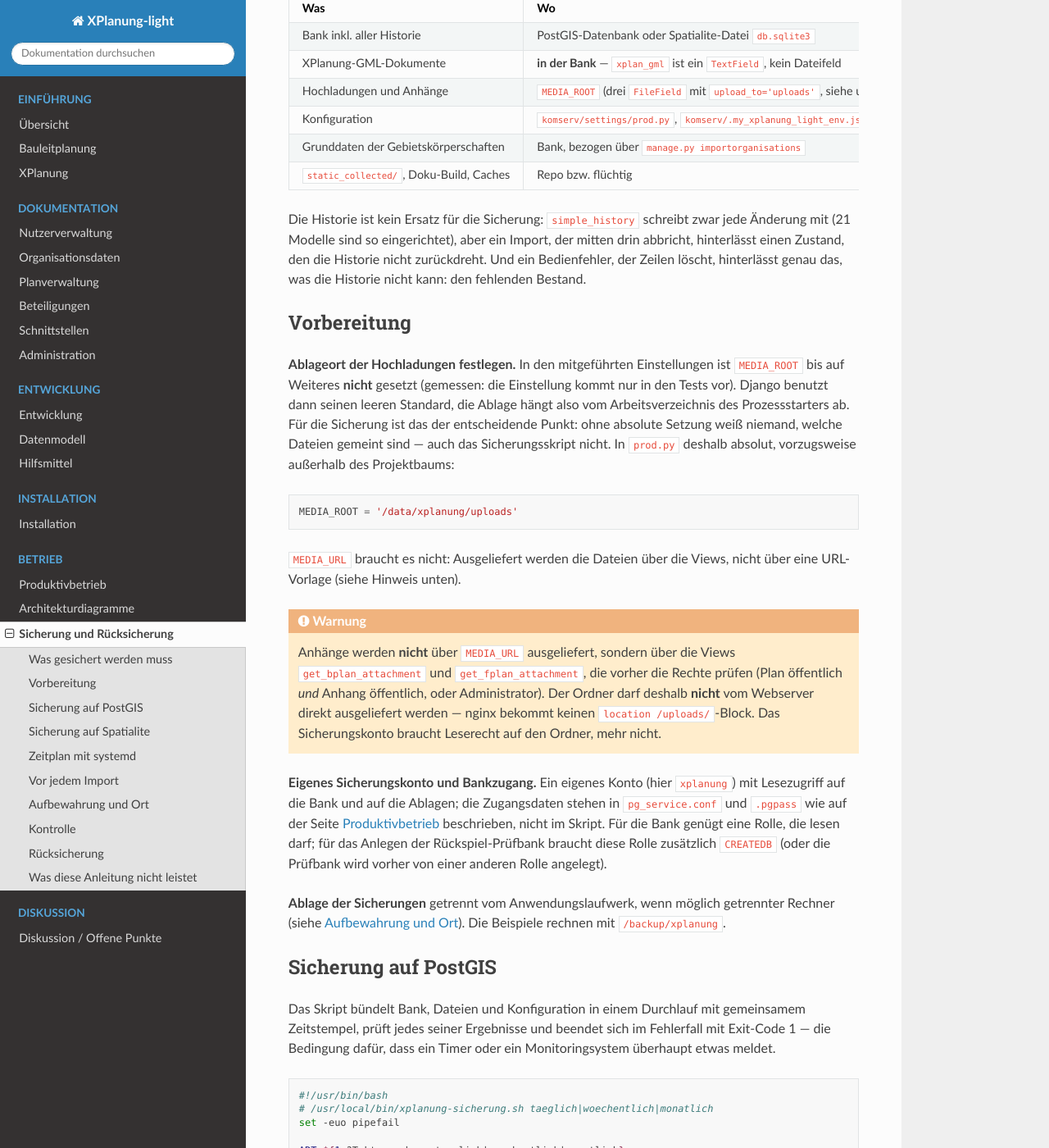
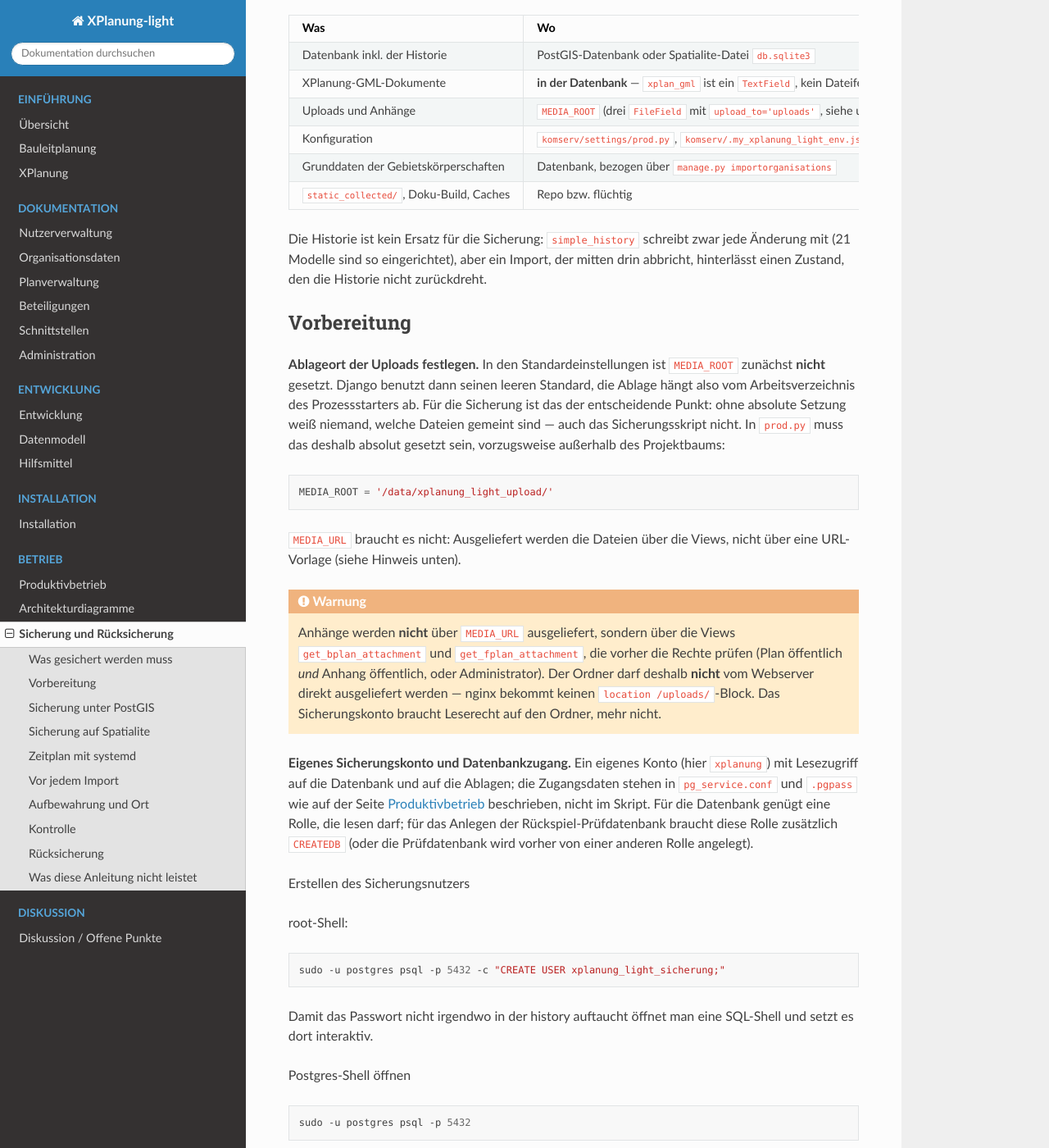
Before and after one commit to mrmap-community/xplanung_light, a Sphinx documentation site: the page built from docs/source/operation/sicherung.rst, in a window 1280 px wide and 1400 px high, scrolled down 630 px. Shown: the whole window at 82% size. Built offline with Sphinx 7.4.7 and the Read the Docs theme 3.1.0, drawn with Linux system fonts in a browser that asks for light colours; some of the changed text lies outside the part shown.

Commit message:
Kleine Anpassungen

```diff
--- a/docs/source/operation/architektur.rst
+++ b/docs/source/operation/architektur.rst
@@ -2,8 +2,8 @@ Architekturdiagramme
 ====================
 
 Diese Seite zeigt den Produktivbetrieb, so wie er im :doc:`produktivbetrieb`
-ausgeliefert wird: PostGIS und Gunicorn unter systemd hinter nginx mit bei Bedarf mit
-ModSecurity. Alle Diagramme sind aus dem Stand des Repos abgeleitet — die
+ausgeliefert wird: PostGIS und Gunicorn unter systemd hinter nginx - bei Bedarf mit
+ModSecurity. Alle Diagramme sind aus dem Stand des Repos abgeleitet - die
 Tafel unten nennt zu jedem Element die Stelle im Code. Die Diagramme selbst
 liegen im Quellcode vor und werden von ``sphinxcontrib-mermaid`` gebaut (siehe
 ``docs/requirements.txt``), bleiben damit reviewbar und ändern sich mit dem
--- a/docs/source/operation/sicherung.rst
+++ b/docs/source/operation/sicherung.rst
@@ -1,11 +1,11 @@
 Sicherung und Rücksicherung
 ===========================
 
-Die Anwendung kennt zwei Zustände, die zusammen gehören: die **Bank** (Plandaten, Beteiligungen,
+Die Anwendung kennt zwei zu sichernde Ressourcen, die zusammen gehören: Die **Datenbank** (Plandaten, Beteiligungen,
 Beiträge, Nutzerverwaltung, Historie und die XPlanung-GML-Dokumente selbst) und die
-**Dateien** auf der Festplatte (Hochladungen und Anhänge). Beides wird **hintereinander und mit
-demselben Zeitstempel** gesichert — eine Bank ohne ihre Dateien ergibt Pläne, deren Anhänge ins
-Leere zeigen, und der Plan bleibt dabei sichtbar und „in Ordnung".
+**Dateien** auf der Festplatte (Uploads und Anhänge). Beides sollte **hintereinander und mit
+demselben Zeitstempel** gesichert werden - eine Datenbank ohne die Dateien führt zu Plänen, deren Anhänge ins
+Leere zeigen, das Planobjekt selbst ist dabei sichtbar und „in Ordnung".
 
 .. contents::
    :local:
@@ -21,44 +21,43 @@ Was gesichert werden muss
    * - Was
      - Wo
      - Sicherung
-   * - Bank inkl. aller Historie
+   * - Datenbank inkl. der Historie
      - PostGIS-Datenbank oder Spatialite-Datei ``db.sqlite3``
-     - täglich **und** vor jedem Import
+     - täglich **und** vor jeder Rücksicherung
    * - XPlanung-GML-Dokumente
-     - **in der Bank** — ``xplan_gml`` ist ein ``TextField``, kein Dateifeld
-     - mit der Bank, kein eigener Schritt
-   * - Hochladungen und Anhänge
+     - **in der Datenbank** — ``xplan_gml`` ist ein ``TextField``, kein Dateifeld
+     - mit der Datenbank, kein eigener Schritt
+   * - Uploads und Anhänge
      - ``MEDIA_ROOT`` (drei ``FileField`` mit ``upload_to='uploads'``, siehe unten)
      - täglich
    * - Konfiguration
      - ``komserv/settings/prod.py``, ``komserv/.my_xplanung_light_env.json``,
        ``pg_service.conf``, ``.pgpass``, ``mapserver.conf``
-     - täglich, **verschlüsselt** — hier stehen Geheimnisse drin
+     - täglich, **verschlüsselt** — hier stehen Credentials drin
    * - Grunddaten der Gebietskörperschaften
-     - Bank, bezogen über ``manage.py importorganisations``
-     - nicht nötig (neu beziehbar, 15–30 Minuten und Netzabhängigkeit)
+     - Datenbank, bezogen über ``manage.py importorganisations``
+     - nicht nötig (neu beziehbar, 15-30 Minuten und Netzabhängigkeit)
    * - ``static_collected/``, Doku-Build, Caches
      - Repo bzw. flüchtig
      - nein, neu erstellbar
 
 Die Historie ist kein Ersatz für die Sicherung: ``simple_history`` schreibt zwar jede Änderung
 mit (21 Modelle sind so eingerichtet), aber ein Import, der mitten drin abbricht, hinterlässt
-einen Zustand, den die Historie nicht zurückdreht. Und ein Bedienfehler, der Zeilen löscht,
-hinterlässt genau das, was die Historie nicht kann: den fehlenden Bestand.
+einen Zustand, den die Historie nicht zurückdreht.
 
 Vorbereitung
 ------------
 
-**Ablageort der Hochladungen festlegen.** In den mitgeführten Einstellungen ist ``MEDIA_ROOT``
-bis auf Weiteres **nicht** gesetzt (gemessen: die Einstellung kommt nur in den Tests vor).
+**Ablageort der Uploads festlegen.** In den Standardeinstellungen ist ``MEDIA_ROOT``
+zunächst **nicht** gesetzt.
 Django benutzt dann seinen leeren Standard, die Ablage hängt also vom Arbeitsverzeichnis des
 Prozessstarters ab. Für die Sicherung ist das der entscheidende Punkt: ohne absolute Setzung
 weiß niemand, welche Dateien gemeint sind — auch das Sicherungsskript nicht. In ``prod.py``
-deshalb absolut, vorzugsweise außerhalb des Projektbaums:
+muss das deshalb absolut gesetzt sein, vorzugsweise außerhalb des Projektbaums:
 
 .. code-block:: python
 
-   MEDIA_ROOT = '/data/xplanung/uploads'
+   MEDIA_ROOT = '/data/xplanung_light_upload/'
 
 ``MEDIA_URL`` braucht es nicht: Ausgeliefert werden die Dateien über die Views, nicht über
 eine URL-Vorlage (siehe Hinweis unten).
@@ -71,70 +70,152 @@ eine URL-Vorlage (siehe Hinweis unten).
    **nicht** vom Webserver direkt ausgeliefert werden — nginx bekommt keinen ``location
    /uploads/``-Block. Das Sicherungskonto braucht Leserecht auf den Ordner, mehr nicht.
 
-**Eigenes Sicherungskonto und Bankzugang.** Ein eigenes Konto (hier ``xplanung``) mit Lesezugriff
-auf die Bank und auf die Ablagen; die Zugangsdaten stehen in ``pg_service.conf`` und ``.pgpass``
-wie auf der Seite :doc:`produktivbetrieb` beschrieben, nicht im Skript. Für die Bank genügt eine
-Rolle, die lesen darf; für das Anlegen der Rückspiel-Prüfbank braucht diese Rolle zusätzlich
-``CREATEDB`` (oder die Prüfbank wird vorher von einer anderen Rolle angelegt).
+**Eigenes Sicherungskonto und Datenbankzugang.** Ein eigenes Konto (hier ``xplanung``) mit Lesezugriff
+auf die Datenbank und auf die Ablagen; die Zugangsdaten stehen in ``pg_service.conf`` und ``.pgpass``
+wie auf der Seite :doc:`produktivbetrieb` beschrieben, nicht im Skript. Für die Datenbank genügt eine
+Rolle, die lesen darf; für das Anlegen der Rückspiel-Prüfdatenbank braucht diese Rolle zusätzlich
+``CREATEDB`` (oder die Prüfdatenbank wird vorher von einer anderen Rolle angelegt).
 
-**Ablage der Sicherungen** getrennt vom Anwendungslaufwerk, wenn möglich getrennter Rechner
-(siehe `Aufbewahrung und Ort`_). Die Beispiele rechnen mit ``/backup/xplanung``.
+Erstellen des Sicherungsnutzers
 
-Sicherung auf PostGIS
----------------------
+root-Shell:
 
-Das Skript bündelt Bank, Dateien und Konfiguration in einem Durchlauf mit gemeinsamem
-Zeitstempel, prüft jedes seiner Ergebnisse und beendet sich im Fehlerfall mit Exit-Code 1 —
-die Bedingung dafür, dass ein Timer oder ein Monitoringsystem überhaupt etwas meldet.
+.. code-block:: shell
+
+   sudo -u postgres psql -p 5432 -c "CREATE USER xplanung_light_sicherung;"
+
+Damit das Passwort nicht irgendwo in der history auftaucht öffnet man eine SQL-Shell und setzt es dort interaktiv.
+
+Postgres-Shell öffnen
+
+.. code-block:: shell
+
+   sudo -u postgres psql -p 5432
+
+Passwort setzen und shell verlassen
+
+.. code-block:: shell
+
+   password xplanung_light_sicherung
+   # ... eingeben - und notieren ;-)
+   exit
+
+Setzen der Lese-Berechtigungen
+
+.. code-block:: shell
+
+   sudo -u postgres psql -p 5432 -c "GRANT pg_read_all_data TO xplanung_light_sicherung;"
+
+.. code-block:: ini
+
+   # ...
+   # TYPE  DATABASE        USER            ADDRESS                 METHOD
+
+   # "local" is for Unix domain socket connections only
+   # ...
+   # IPv4 local connections:
+   # ...
+   host    xplanung_light  xplanung_light_sicherung       127.0.0.1/32            scram-sha-256
+   # ...
+   # IPv6 local connections:
+   # ...
+   host    xplanung_light  xplanung_light_sicherung       ::1/128                 scram-sha-256
+   # ...
+
+Datenbank neustarten
+
+.. code-block:: shell
+
+   /etc/init.d/postgresql restart
+
+Um bei der Sicherung den reinen Leseaccount verwenden zu können, müssen wir die pg_service.conf und .pgpass um diese Einträge **erweitern**.
+
+.. code-block:: ini
+
+   ...
+   [xplanung_light_sicherung]
+   host=127.0.0.1
+   port=5432
+   dbname=xplanung_light
+   user=xplanung_light_sicherung
+   passfile=/data/xplanung_light_config/.pgpass
+
+Datei mit dem Passwortinformationen für die Postgres-DB: /data/xplanung_light_config/.pgpass
+
+.. code-block:: ini
+
+   ...
+   127.0.0.1:5432:xplanung_light:xplanung_light_sicherung:{db-passwort-fuer-sicherungsuser}
+
+
+
+**Ablage der Sicherungen** optimalerweise getrennt vom Anwendungslaufwerk, wenn möglich getrennter Rechner
+(siehe `Aufbewahrung und Ort`_). Die Beispiele rechnen aber mit ``/data/xplanung_light_backup``.
+
+Sicherung unter PostGIS
+-----------------------
+
+Das Skript bündelt die Sicherung von Datenbank, Dateien und Konfiguration in einem Durchlauf mit gemeinsamem
+Zeitstempel, prüft jedes seiner Ergebnisse und beendet sich im Fehlerfall mit Exit-Code 1 -
+die Voraussetzung dafür, dass ein Timer oder ein Monitoringsystem überhaupt etwas meldet.
+
+Wir brauchen aber zusätzlich zstd auf dem OPS
+
+.. code-block:: shell
+
+   apt install zstd
+   mkdir /data/xplanung_light_backup
+   chown -R xplanung_light /data/xplanung_light_backup/
 
 .. code-block:: shell
 
    #!/usr/bin/bash
-   # /usr/local/bin/xplanung-sicherung.sh taeglich|woechentlich|monatlich
-   set -euo pipefail
+   # /usr/local/bin/xplanung-light-sicherung.sh taeglich|woechentlich|monatlich
+   #set -euo pipefail
 
    ART=${1:?Takt angeben: taeglich|woechentlich|monatlich}
-   ZIEL=/backup/xplanung/$ART
-   ZIT=$(date -u +%Y-%m-%dT%H%M%SZ)
-   DBNAME=xplan_prod
-   export PGSERVICE=xplanung_dump      # siehe pg_service.conf, kein Passwort im Skript
-   MEDIA=/data/xplanung/uploads
-   APP=/data/xplanung_light
+   ZIEL=/data/xplanung_light_backup/$ART
+   ZEIT=$(date -u +%Y-%m-%dT%H%M%SZ)
+   DBNAME=xplanung_light
+   export PGSERVICEFILE=/data/xplanung_light_config/pg_service.conf      # siehe pg_service.conf, kein Passwort im Skript
+   export PGSERVICE=xplanung_light_sicherung
+   MEDIA=/data/xplanung_light_upload
+   APP=/data/xplanung_light/
    mkdir -p "$ZIEL"
    umask 077
 
-   # 1) Bank. Kompression im Rohr: -Z0 hält pg_dump unkomprimiert, zstd ist schneller
+   # 1) Datenbank. Kompression in der pipe: -Z0 hält pg_dump unkomprimiert, zstd ist schneller
    #    und kleiner als die pg_dump-eigene Kompression.
-   pg_dump -d "$DBNAME" -Fc -Z0 --no-owner | zstd -12 -T0 > "$ZIEL/db-$ZIT.dump"
-
+   pg_dump -d "$DBNAME" -Fc -Z0 --no-owner | zstd -12 -T0 > "$ZIEL/db-$ZEIT.dump"
+   echo "Datenbank Dump erzeugt"
    # Wächter: ein abgebrochener pg_dump schreibt eine Datei mit plausibler Größe
    # und halbem Inhalt. Eine Größenprüfung allein sieht das nicht.
-   zstd -d -c "$ZIEL/db-$ZIT.dump" | pg_restore --list > /dev/null
-
+   zstd -d -c "$ZIEL/db-$ZEIT.dump" | pg_restore --list > /dev/null
+   echo "Test des Dumps"
    # 2) Rollen und Passwörter sind im pg_dump NICHT enthalten — separat.
-   pg_dumpall --roles-only | zstd -12 > "$ZIEL/rollen-$ZIT.dump.zst"
+   #pg_dumpall --roles-only | zstd -12 > "$ZIEL/rollen-$ZEIT.dump.zst"
 
    # 3) Dateien. --anchored hindert das Paketieren an Auswegen über Symlinks.
    tar --create --anchored --directory="$(dirname "$MEDIA")" "$(basename "$MEDIA")" \
-       | zstd -12 -T0 > "$ZIEL/uploads-$ZIT.tar.zst"
-
+      | zstd -12 -T0 > "$ZIEL/uploads-$ZEIT.tar.zst"
+   echo "Uploads gesichert"
    # 4) Konfiguration — nur für den Notfallort, deshalb verschlüsselt.
-   tar -C "$APP" komserv/settings/prod.py komserv/.my_xplanung_light_env.json \
-       | zstd -12 | age -r "$ALTERS_SCHLUESSEL" -o "$ZIEL/config-$ZIT.tar.zst.age"
-
+   #tar -C "$APP" komserv/settings/prod.py komserv/.my_xplanung_light_env.json \
+   #    | zstd -12 | age -r "$ALTERS_SCHLUESSEL" -o "$ZIEL/config-$ZEIT.tar.zst.age"
+   #echo "Konfiguration gesichert"
    # 5) Prüfsummen und Stand der Anwendung ins Sicherungsprotokoll
-   ( cd "$ZIEL" && sha256sum ./*-"$ZIT".* >| "pruefsummen-$ZIT.sha256" )
-   "$APP/.venv/bin/python" "$APP/manage.py" versionsstand > "$ZIEL/stand-$ZIT.txt" 2>&1 || true
-
+   ( cd "$ZIEL" && sha256sum ./*-"$ZEIT".* >| "pruefsummen-$ZEIT.sha256" )
+   xplanung-light-manage versionsstand > "$ZIEL/stand-$ZEIT.txt" 2>&1 || true
+   echo "Sicherungsprotokoll geschrieben"
    # 6) Aufbewahrung: 7 Nächte, 5 Wochen, 12 Monate
    case "$ART" in
-       taeglich)     TAGE=7   ;;
-       woechentlich) TAGE=35  ;;
-       monatlich)    TAGE=365 ;;
+      taeglich)     TAGE=7   ;;
+      woechentlich) TAGE=35  ;;
+      monatlich)    TAGE=365 ;;
    esac
    find "$ZIEL" -maxdepth 1 -type f -mtime +"$TAGE" -delete
 
-   echo "Sicherung $ART $ZIT fertig"
+   echo "Sicherung $ART $ZEIT fertig"
 
 .. note::
 
@@ -147,15 +228,15 @@ die Bedingung dafür, dass ein Timer oder ein Monitoringsystem überhaupt etwas
 Sicherung auf Spatialite
 ------------------------
 
-Ein ``cp`` auf eine offene Bank ist **kein** Sicherungsexemplar: Die Bibliothek schreibt an der
+Ein ``cp`` auf eine offene Datenbank ist **keine** Sicherung: Die Bibliothek schreibt an der
 Datei und an ihren Begleitdateien (``-journal`` bzw. ``-wal``), die Kopie kann mitten in einer
-Transaktion entstehen und beim Zurückspielen unbrauchbar sein.
+Transaktion entstehen und wird beim Zurückspielen unbrauchbar sein.
 
 .. code-block:: shell
 
-   ZIEL=/backup/xplanung/taeglich
-   ZIT=$(date -u +%Y-%m-%dT%H%M%SZ)
-   sqlite3 /data/xplanung_light/db.sqlite3 ".backup $ZIEL/db-$ZIT.sqlite"
+   ZIEL=/data/xplanung_light_backup/taeglich
+   ZEIT=$(date -u +%Y-%m-%dT%H%M%SZ)
+   sqlite3 /data/xplanung_light/db.sqlite3 ".backup $ZIEL/db-$ZEIT.sqlite"
    zstd -12 "$ZIEL/db-$ZIT.sqlite"
 
    # danach wie bei PostGIS: uploads, Konfiguration, Prüfsummen
@@ -176,7 +257,7 @@ Vor dem Zurückspielen prüft ein ``quick_check`` die Kopie:
 
       .venv/bin/python manage.py repariere_spatiale_indizes --pruefen
 
-   Der räumliche Index einer Spatialite-Bank fällt bei einem Tabellen-Neubau unbemerkt auf
+   Der räumliche Index einer Spatialite-DB fällt bei einem Tabellen-Neubau unbemerkt auf
    „deaktiviert" zurück. Ein *leerer, aber als aktiv gemerkter* Index liefert **leere Karten
    ohne jede Fehlermeldung** — die Anwendung merkt es nicht, die Nutzerinnen und Nutzer aber.
    Ein Backup, das einen toten Index zurückbringt, ist eine Sicherung, die vorgibt, funktioniert
@@ -190,13 +271,13 @@ Exit-Code und Alarmierung an einer Stelle sind.
 
 .. code-block:: ini
 
-   # /etc/systemd/system/xplanung-sicherung.service
+   # /etc/systemd/system/xplanung-light-sicherung.service
    [Unit]
    Description=Sicherung xplanung_light
    [Service]
    Type=oneshot
-   ExecStart=/usr/local/bin/xplanung-sicherung.sh taeglich
-   User=xplanung
+   ExecStart=/usr/local/bin/xplanung-light-sicherung.sh taeglich
+   User=xplanung_light
    Nice=10
    IOSchedulingClass=idle
    [Install]
@@ -204,9 +285,9 @@ Exit-Code und Alarmierung an einer Stelle sind.
 
 .. code-block:: ini
 
-   # /etc/systemd/system/xplanung-sicherung.timer
+   # /etc/systemd/system/xplanung-light-sicherung.timer
    [Unit]
-   Description=Naechentliche Sicherung xplanung_light
+   Description=Naechtliche Sicherung xplanung_light
    [Timer]
    OnCalendar=*-*-* 02:30:00
    Persistent=true
@@ -217,11 +298,11 @@ Exit-Code und Alarmierung an einer Stelle sind.
 .. code-block:: shell
 
    sudo systemctl daemon-reload
-   sudo systemctl enable --now xplanung-sicherung.timer
-   systemctl list-timers xplanung-sicherung.timer
-   journalctl -u xplanung-sicherung.service -n 40
+   sudo systemctl enable --now xplanung-light-sicherung.timer
+   systemctl list-timers xplanung-light-sicherung.timer
+   journalctl -u xplanung-light-sicherung.service -n 40
    # einmal sofort und ohne den Timer zu verstellen:
-   sudo systemd-run --unit=sicherung-manuell /usr/local/bin/xplanung-sicherung.sh taeglich
+   sudo systemd-run --unit=sicherung-manuell /usr/local/bin/xplanung-light-sicherung.sh taeglich
 
 ``Persistent=true`` holt eine ausgefallene Nacht nach, ``RandomizedDelaySec`` verhindert, dass
 mehrere Installationen auf einem Rechner zur selben Minute loslegen. Die Wochen- und
@@ -238,19 +319,19 @@ Namen sagt, was danach passiert ist:
 .. code-block:: shell
 
    sudo systemd-run --unit=sicherung-vor-import \
-        /usr/local/bin/xplanung-sicherung.sh taeglich
-   mkdir -p /backup/xplanung/vor-import
-   mv "$(ls -t /backup/xplanung/taeglich/db-*.dump | head -1)" \
-      "/backup/xplanung/vor-import/vor-import-$(date +%F)-$KOMMUNE.dump"
+        /usr/local/bin/xplanung-light-sicherung.sh taeglich
+   mkdir -p /data/xplanung_light_backup/vor-import
+   mv "$(ls -t /data/xplanung_light_backup/taeglich/db-*.dump | head -1)" \
+      "/data/xplanung_light_backup/vor-import/vor-import-$(date +%F)-$KOMMUNE.dump"
 
 Der Grund ist der Import selbst: Er schreibt Pläne, Geometrien, Beteiligungen und Historie in
 einem Zug, und ein Abbruch hinterlässt einen teils gefüllten Bestand. Ein Import, der wegen
-einer Abweisung mitten in der Datei abbricht, ist kein theoretischer Fall.
+einer Abweisung mitten in der Datei abbricht, kann **immer** vorkommen.
 
 .. tip::
 
    Nach dem Import die zwei Fragen, die den Bestand bestätigen — bevor die nächste Nachtsicherung
-   diesen Zustand für den guten befindet:
+   diesen Zustand für gut befindet:
 
    .. code-block:: sql
 
@@ -267,14 +348,14 @@ Aufbewahrung und Ort
 * **Takt:** täglich (nachts), wöchentlich, monatlich — plus benannt vor jedem Import.
 * **Aufbewahrung:** 7 Nächte, 5 Wochen, 12 Monate.
 * **Eine Fassung im Monat zusätzlich offline** (Band, USB-Scheibe im Schrank, zweites
-  Rechenzentrum): eine Bank, in die geschrieben werden kann, ist keine Sicherung gegen
+  Rechenzentrum): eine DB, in die geschrieben werden kann, ist keine Sicherung gegen
   Verschlüsselung.
 * **3-2-1:** drei Exemplare auf zwei Medien, eines außer Haus. Für Dateien und Dumps passt
   `restic`_, das dedupliziert, verschlüsselt und auf ein SFTP-Ziel schreibt — die
   ``pg_dump``-Ausgaben wandern in dasselbe Lager. ``pg_dump`` sichert die Richtigkeit,
   ``restic`` Transport, Aufbewahrung und Verschlüsselung.
-* **Größe:** grob ein Zehntel bis Zwanzigstel der Bank, sobald ``zstd -12`` darüberläuft. Die
-  XPlanung-GML-Dokumente sind der Hauptanteil der Bank und komprimieren sehr gut.
+* **Größe:** grob ein Zehntel bis Zwanzigstel der DB, sobald ``zstd -12`` darüberläuft. Die
+  XPlanung-GML-Dokumente sind der Hauptanteil der DB und komprimieren sehr gut.
 
 .. _restic: https://restic.net/
 
@@ -294,35 +375,35 @@ der nirgends auffällt, fällt monatelang nicht auf.
 .. _healthchecks.io: https://healthchecks.io/
 
 **Stufe 3 — wöchentlich zurückspielen, automatisch.** Ein zweites Skript, das die jüngste
-Bank in eine Prüfbank spielt und den Bestand zählt. Das ist die einzige Prüfung, die ein
+DB in eine Prüfbank spielt und den Bestand zählt. Das ist die einzige Prüfung, die ein
 *lesbares* Exemplar von einem *benutzbaren* unterscheidet:
 
 .. code-block:: shell
 
    #!/usr/bin/bash
-   # /usr/local/bin/xplanung-rueckspiel-pruefung.sh
+   # /usr/local/bin/xplanung-restore-pruefung.sh
    set -euo pipefail
-   BANK=$(ls -t /backup/xplanung/taeglich/db-*.dump | head -1)
+   DB=$(ls -t /data/xplanung_light_backup/taeglich/db-*.dump | head -1)
    PRUEF=xplanung_rueckspiel
    export PGSERVICE=xplanung_admin          # darf anlegen und verwerfen
 
-   OBJEKTE=$(zstd -d -c "$BANK" | pg_restore --list | wc -l)
+   OBJEKTE=$(zstd -d -c "$DB" | pg_restore --list | wc -l)
 
    dropdb --if-exists "$PRUEF"
    createdb "$PRUEF" -T template_postgis
-   zstd -d -c "$BANK" | pg_restore -d "$PRUEF" --no-owner -j4
+   zstd -d -c "$DB" | pg_restore -d "$PRUEF" --no-owner -j4
    unset PGSERVICE
 
-   # Ein Rückspiel, das eine leere Bank ergibt, ist ein fehlgeschlagenes Rückspiel.
+   # Ein Restore, der eine leere DB ergibt, ist ein fehlgeschlagener Restore.
    ANZAHL=$(psql "service=xplanung_admin" -d "$PRUEF" -Atc \
                 "SELECT count(*) FROM xplanung_light_bplan")
    test "${ANZAHL:-0}" -gt 0
-   echo "Rückspielprüfung $BANK: $OBJEKTE Objekte, $ANZAHL Pläne"
+   echo "Rückspielprüfung $DB: $OBJEKTE Objekte, $ANZAHL Pläne"
 
 Ergänze die Zählung der FPlan-Tabelle, der Beteiligungen und der TÖB-Einheiten — und erwarte
 bei jedem Schritt dieselben Zahlen wie in der Produktivbank. Die Abweichung *ist* der Befund.
 
-**Und vierteljährlich mit der Hand und Stoppuhr:** ein voller Rückspiel auf eine leere
+**Und vierteljährlich mit der Hand und Stoppuhr:** ein voller Restore auf eine leere
 Maschine, inklusive Dateien, Konfiguration, ``MEDIA_ROOT``-Pfaden und der Prüfung der räumlichen
 Indizes. Aufschreiben, was gebraucht wird, und was dabei aufgefallen ist. Die gemessene Zeit
 ist die Zahl, mit der im Ernstfall gerechnet wird; eine ungeprüfte Sicherung ist eine Vermutung.
@@ -330,7 +411,7 @@ ist die Zahl, mit der im Ernstfall gerechnet wird; eine ungeprüfte Sicherung is
 Rücksicherung
 -------------
 
-**PostGIS** — Rollen, Bank, Dateien, dann der Stand. Die Reihenfolge zählt: ohne die Rollen
+**PostGIS** — Rollen, DB, Dateien, dann der Stand. Die Reihenfolge zählt: ohne die Rollen
 findet die Anwendung ihre Zugänge nicht.
 
 .. code-block:: shell
```
Also changed, not shown: other parts of docs/source/operation/sicherung.rst (+1 -1 lines), README.md (+2 -2 lines), 2 other files.
